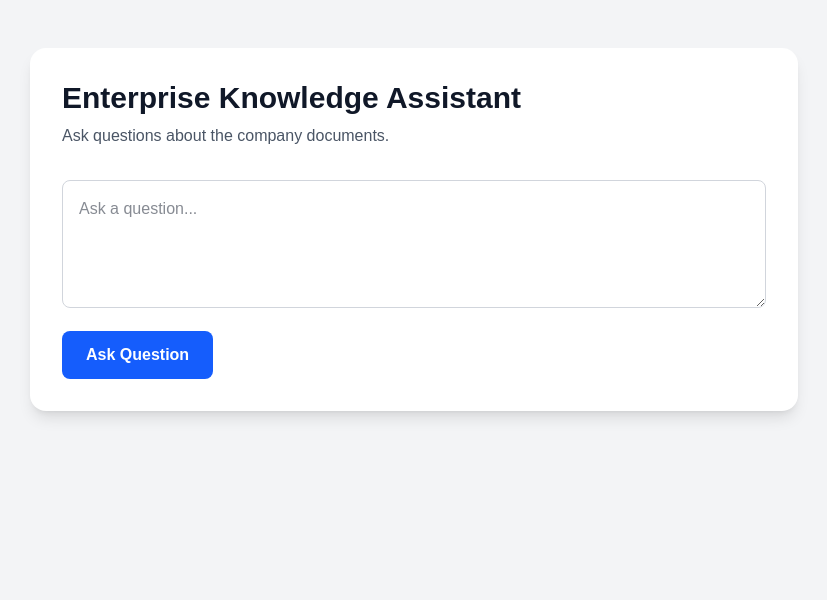
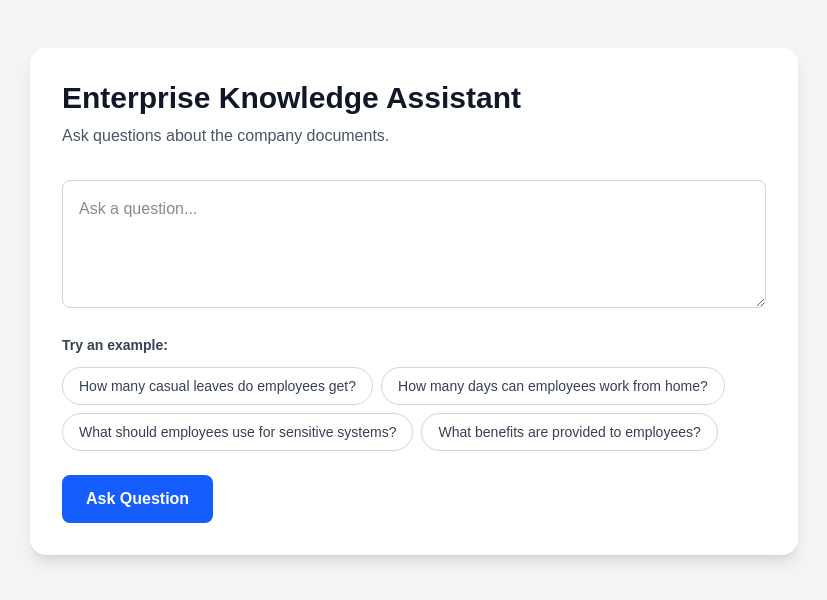
Before and after one commit to Nikhilsingh18112004/enterprise-rag-knowledge-base, a Next.js app in the folder frontend/: page / in a window 1280 px wide. Shown: the top 600 px of the page, without its empty margins (226-1053 px from the left). Built offline with nearby package versions, Linux system fonts and the light colour scheme.

Commit message:
Add example questions to assistant UI

```diff
--- a/frontend/app/page.tsx
+++ b/frontend/app/page.tsx
@@ -1,6 +1,13 @@
 "use client";
 
 import { useState } from "react";
+
+const exampleQuestions = [
+  "How many casual leaves do employees get?",
+  "How many days can employees work from home?",
+  "What should employees use for sensitive systems?",
+  "What benefits are provided to employees?",
+];
 
 export default function Home() {
   const [question, setQuestion] = useState("");
@@ -35,6 +42,7 @@ export default function Home() {
       setAnswer(data.answer);
     } catch (error) {
       console.error(error);
+
       setAnswer(
         "Unable to connect to the RAG backend. Please make sure FastAPI is running."
       );
@@ -47,6 +55,7 @@ export default function Home() {
     <main className="min-h-screen bg-gray-100 px-6 py-12">
       <div className="mx-auto max-w-3xl">
         <div className="rounded-2xl bg-white p-8 shadow-lg">
+
           <h1 className="text-3xl font-bold text-gray-900">
             Enterprise Knowledge Assistant
           </h1>
@@ -64,10 +73,29 @@ export default function Home() {
             />
           </div>
 
+          {/* Example Questions */}
+          <div className="mt-5">
+            <p className="mb-3 text-sm font-semibold text-gray-700">
+              Try an example:
+            </p>
+
+            <div className="flex flex-wrap gap-2">
+              {exampleQuestions.map((example) => (
+                <button
+                  key={example}
+                  onClick={() => setQuestion(example)}
+                  className="rounded-full border border-gray-300 bg-white px-4 py-2 text-sm text-gray-700 transition hover:border-blue-500 hover:bg-blue-50"
+                >
+                  {example}
+                </button>
+              ))}
+            </div>
+          </div>
+
           <button
             onClick={askQuestion}
             disabled={loading}
-            className="mt-4 rounded-lg bg-blue-600 px-6 py-3 font-semibold text-white hover:bg-blue-700 disabled:cursor-not-allowed disabled:bg-gray-400"
+            className="mt-6 rounded-lg bg-blue-600 px-6 py-3 font-semibold text-white hover:bg-blue-700 disabled:cursor-not-allowed disabled:bg-gray-400"
           >
             {loading ? "Thinking..." : "Ask Question"}
           </button>
@@ -83,6 +111,7 @@ export default function Home() {
               </p>
             </div>
           )}
+
         </div>
       </div>
     </main>
```
